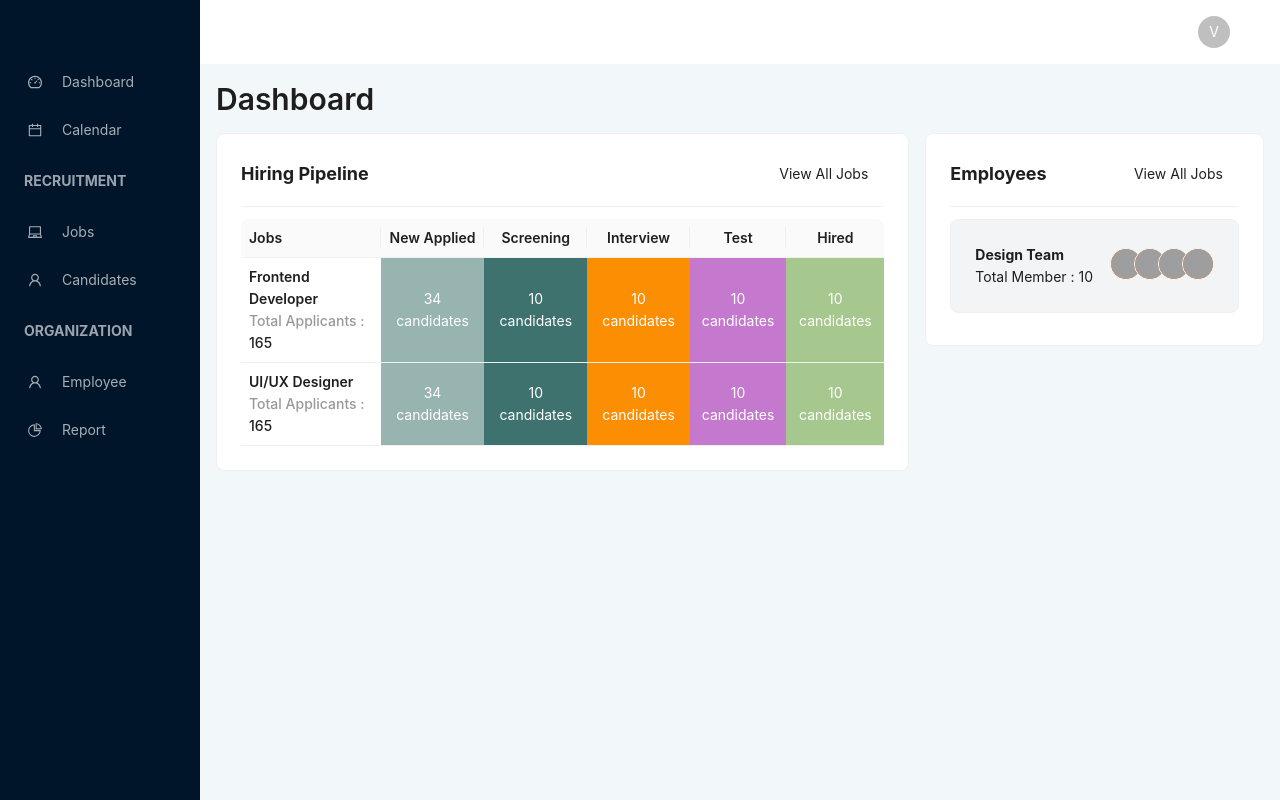
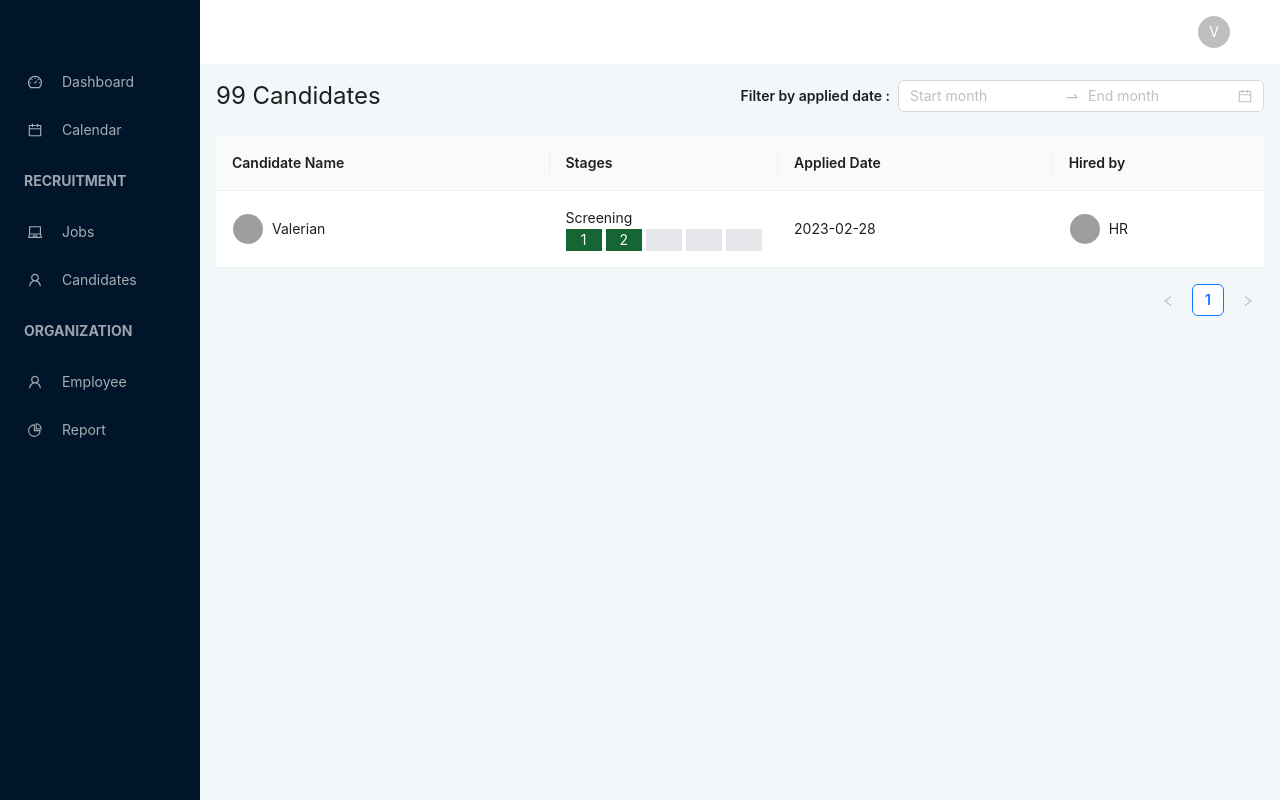
Before and after one commit to valeriandwi/hrm, a React (Create React App) app: page /candidates in a window 1280 px wide. Built offline with nearby package versions, Linux system fonts and the light colour scheme; grey boxes are pictures that could not be loaded.

Commit message:
Add Candidate Page

```diff
--- a/src/constants/routeList.tsx
+++ b/src/constants/routeList.tsx
@@ -1,3 +1,4 @@
+import Candidates from "../pages/candidates";
 import Dashboard from "../pages/dashboard";
 import Jobs from "../pages/jobs";
 import JobDetail from "../pages/jobs/detail";
@@ -18,5 +19,10 @@ export const PUBLIC_ROUTES : PathRouteProps[] = [
         key : "jobsdetail",
         path : "jobs/detail",
         element : <JobDetail/>
+    },
+    {
+        key : "candidates",
+        path : "candidates",
+        element : <Candidates/>
     }
 ]
--- /dev/null
+++ b/src/pages/candidates/components/tableCandidates.tsx
@@ -0,0 +1,22 @@
+import { Table } from 'antd';
+import React from 'react'
+import { columns } from '../constants/columns';
+
+const TableCandidates : React.FC = () => {
+  const dummyData = [
+    {
+      candidateName : "Valerian",
+      stages : {
+        name : "Screening",
+        number : 2
+      },
+      appliedDate : "2023-02-28",
+      hiredBy : "HR"
+    }
+  ]
+  return (
+    <Table columns={columns} dataSource={dummyData}/>
+  )
+}
+
+export default TableCandidates
--- /dev/null
+++ b/src/pages/candidates/constants/columns.tsx
@@ -0,0 +1,49 @@
+import { Avatar, Typography } from "antd";
+
+export const columns = [
+    {
+        title: 'Candidate Name',
+        dataIndex: 'candidateName',
+        key: 'name',
+        render: (value : any) => (
+            <div className="flex flex-row items-center space-x-2">
+                <Avatar src={`https://i.pravatar.cc/300?u=${value}abc`}/>
+                <Typography>{value}</Typography>
+            </div>
+        )
+    },
+    {
+        title: 'Stages',
+        dataIndex: 'stages',
+        key: 'stages',
+        render : (value : any) => (
+            <>
+                {value.name}
+                <div className="flex space-x-1 w-full">
+                    {[1,2,3,4,5].map(number => {
+                        if(number > value.number){
+                            return <div className="bg-gray-200 w-full"/>
+                        }
+                        return <div className="bg-green-800 text-white w-full text-center">{number}</div>
+                    })}
+                </div>
+            </>
+        )
+    },
+    {
+        title: 'Applied Date',
+        dataIndex: 'appliedDate',
+        key: 'appliedDate',
+    },
+    {
+        title: 'Hired by',
+        dataIndex: 'hiredBy',
+        key: 'hiredBy',
+        render: (value : any) => (
+            <div className="flex flex-row items-center space-x-2">
+                <Avatar src={`https://i.pravatar.cc/300?u=${value}abc`}/>
+                <Typography>{value}</Typography>
+            </div>
+        )
+    },
+];
--- /dev/null
+++ b/src/pages/candidates/index.tsx
@@ -0,0 +1,23 @@
+import { DatePicker, Typography } from 'antd'
+import React from 'react'
+import MainLayout from '../../layouts/MainLayout'
+import TableCandidates from './components/tableCandidates'
+
+const { RangePicker } = DatePicker;
+
+const Candidates = () => {
+  return (
+    <MainLayout>
+        <div className='flex justify-between mb-6'>
+            <Typography className='text-2xl'>99 Candidates</Typography>
+            <div className='flex flex-row space-x-2 items-center'>
+                <Typography className='font-semibold'>Filter by applied date :</Typography>
+                <RangePicker picker="month"/>
+            </div>
+        </div>
+        <TableCandidates/>
+    </MainLayout>
+  )
+}
+
+export default Candidates
```
